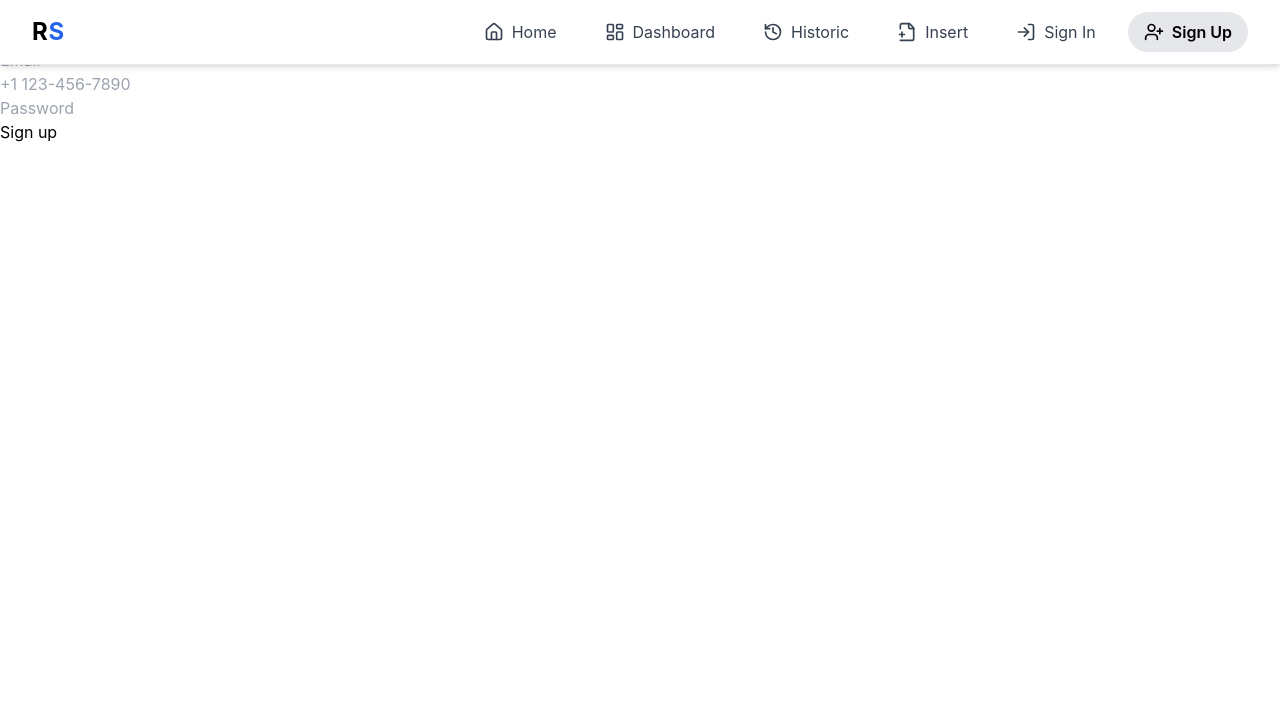
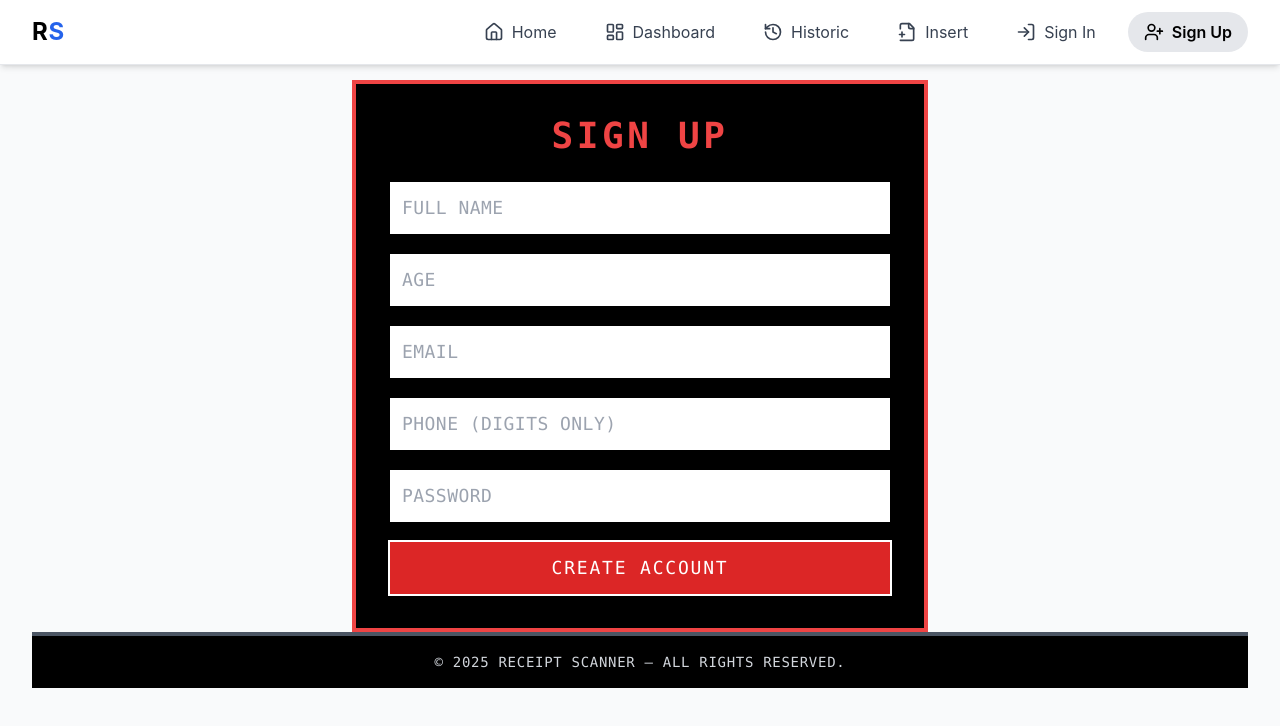
Before and after one commit to mthsdaher/receipt-scanner, a React (Create React App) app in the folder receipt-scanner-frontend/: page /signup in a window 1280 px wide. Shown: the top 726 px of the page. Built offline with nearby package versions, Linux system fonts and the light colour scheme.

Commit message:
Refactor layout structure by adding Layout component to Dashboard, Home, Signin, and Signup pages; implement Footer component for consistent page footer.

```diff
--- /dev/null
+++ b/receipt-scanner-frontend/src/components/Footer.tsx
@@ -0,0 +1,9 @@
+const Footer = () => {
+    return (
+      <footer className="bg-black text-gray-300 border-t-4 border-gray-600 py-4 text-center uppercase tracking-wider font-mono text-sm">
+        <p>© 2025 Receipt Scanner — All rights reserved.</p>
+      </footer>
+    );
+  };
+
+  export default Footer;
--- /dev/null
+++ b/receipt-scanner-frontend/src/components/Layout.tsx
@@ -0,0 +1,17 @@
+import React from 'react';
+import Footer from './Footer.tsx';
+
+interface LayoutProps {
+  children: React.ReactNode;
+}
+
+const Layout: React.FC<LayoutProps> = ({ children }) => {
+  return (
+    <div className="pt-20 px-4 sm:px-6 lg:px-8 min-h-screen bg-gray-50">
+      {children}
+      <Footer />
+    </div>
+  );
+};
+
+export default Layout;
--- a/receipt-scanner-frontend/src/pages/Home/Home.tsx
+++ b/receipt-scanner-frontend/src/pages/Home/Home.tsx
@@ -1,10 +1,10 @@
 import React from 'react';
 import { Link } from 'react-router-dom';
+import Layout from '../../components/Layout.tsx';
 
 const Home = () => {
   return (
-    <>
-      <div className="min-h-screen bg-gray-100 flex flex-col">
+    <Layout>
       <main className="container mx-auto flex-grow p-6 flex flex-col items-center justify-center">
         <h2 className="text-3xl font-semibold mb-6 text-gray-800">Welcome to Receipt Scanner</h2>
         <p className="text-lg text-gray-600 mb-8 text-center max-w-lg">
@@ -31,12 +31,7 @@ const Home = () => {
           </Link>
         </div>
       </main>
-
-        <footer className="bg-gray-800 text-white p-4 text-center">
-          <p>© 2025 Receipt Scanner. All rights reserved.</p>
-        </footer>
-      </div>
-    </>
+    </Layout>
   );
 };
 
--- a/receipt-scanner-frontend/src/pages/Signin/Signin.tsx
+++ b/receipt-scanner-frontend/src/pages/Signin/Signin.tsx
@@ -4,8 +4,8 @@ import { toast, ToastContainer } from 'react-toastify';
 import 'react-toastify/dist/ReactToastify.css';
 import { useNavigate } from 'react-router-dom';
 import { z } from 'zod';
+import Layout from '../../components/Layout.tsx';
 
-// Define the schema for sign-in form data
 const signinSchema = z.object({
   email: z.string().email('Invalid email address'),
   password: z.string().min(6, 'Password must be at least 6 characters long'),
@@ -16,62 +16,61 @@ const Signin: React.FC = () => {
   const [password, setPassword] = useState('');
   const navigate = useNavigate();
 
-  // Handle form submission with validation and API call
   const handleSignin = async (e: React.FormEvent) => {
     e.preventDefault();
-    try {
-      // Validate form data using Zod schema
+
     const result = signinSchema.safeParse({ email, password });
+
     if (!result.success) {
-        // Display validation errors via toast notifications
-        result.error.errors.forEach((error) => {
-          toast.error(error.message);
-        });
+      result.error.errors.forEach((error) => toast.error(error.message));
       return;
     }
 
-      // Make API call to login endpoint if validation passes
+    try {
       const response = await axios.post('http://localhost:3002/api/users/login', {
         email,
         password,
       });
-      // Store token in localStorage for authentication
+
       localStorage.setItem('token', response.data.token);
       toast.success('You are logged in!');
-      // Redirect to dashboard on successful login
       navigate('/dashboard');
     } catch (error: any) {
-      // Handle API errors or unexpected issues
       toast.error(error.response?.data?.message || 'Error during login');
     }
   };
 
   return (
-    <div>
-      <h2>Login</h2>
-      <form onSubmit={handleSignin}>
-        {/* Email input field */}
+    <Layout>
+      <div className="max-w-md mx-auto bg-white p-8 rounded shadow-md">
+        <h2 className="text-2xl font-bold mb-6 text-center text-gray-800">Sign In</h2>
+        <form onSubmit={handleSignin} className="space-y-4">
           <input
             type="email"
             placeholder="Email"
+            className="w-full p-3 border border-gray-300 rounded focus:outline-none focus:ring-2 focus:ring-blue-500"
             value={email}
             onChange={(e) => setEmail(e.target.value)}
             required
           />
-        {/* Password input field */}
           <input
             type="password"
             placeholder="Password"
+            className="w-full p-3 border border-gray-300 rounded focus:outline-none focus:ring-2 focus:ring-blue-500"
             value={password}
             onChange={(e) => setPassword(e.target.value)}
             required
           />
-        {/* Submit button */}
-        <button type="submit">Enter</button>
+          <button
+            type="submit"
+            className="w-full bg-blue-600 text-white py-3 rounded hover:bg-blue-700 transition duration-300"
+          >
+            Enter
+          </button>
         </form>
-      {/* Toast container for displaying notifications */}
-      <ToastContainer />
       </div>
+      <ToastContainer position="top-right" autoClose={3000} />
+    </Layout>
   );
 };
 
--- a/receipt-scanner-frontend/src/pages/Signup/Signup.tsx
+++ b/receipt-scanner-frontend/src/pages/Signup/Signup.tsx
@@ -1,6 +1,7 @@
 import React, { useState } from 'react';
+import axios from 'axios';
 import { z } from 'zod';
-import axios from 'axios';
+import Layout from '../../components/Layout.tsx';
 
 const passwordRegex = /^(?=.*[a-z])(?=.*[A-Z])(?=.*\d)(?=.*[!@#$%^&*])[A-Za-z\d!@#$%^&*]{8,}$/;
 const cellNumberRegex = /^\d+$/;
@@ -13,7 +14,7 @@ const signupSchema = z.object({
   password: z
     .string()
     .min(8, 'Password must be at least 8 characters')
-    .regex(passwordRegex, 'Password must contain at least one uppercase letter, one lowercase letter, one number, and one special character (!@#$%^&*)'), // password regex for security
+    .regex(passwordRegex, 'Password must contain uppercase, lowercase, number and special character (!@#$%^&*)'),
 });
 
 const Signup: React.FC = () => {
@@ -23,13 +24,13 @@ const Signup: React.FC = () => {
     email: '',
     cellNumber: '',
     password: '',
-  }); // Initialize state object to manage form input values with useState hook
+  });
 
-  const [errors, setErrors] = useState<{ [key: string]: string }>({}); // State to store validation errors as a type-safe object
+  const [errors, setErrors] = useState<{ [key: string]: string }>({});
 
   const handleChange = (e: React.ChangeEvent<HTMLInputElement>) => {
-    const { name, value } = e.target; // Destructure event target to extract input name and value
-    setFormData({ ...formData, [name]: value }); // Update formData state immutably with the new input value
+    const { name, value } = e.target;
+    setFormData({ ...formData, [name]: value });
   };
 
   const handleSubmit = async (e: React.FormEvent) => {
@@ -45,8 +46,6 @@ const Signup: React.FC = () => {
     } else {
       setErrors({});
       try {
-        console.log('Form submitted:', formData);
-
         const response = await axios.post('http://localhost:3002/api/users/signup', {
           fullName: formData.fullName,
           age: Number(formData.age),
@@ -56,8 +55,7 @@ const Signup: React.FC = () => {
         });
 
         console.log('✅ User created:', response.data);
-        alert('Verify code');
-
+        alert('Check your email or use the code to activate your account.');
       } catch (error: any) {
         console.error('❌ Error creating user:', error.response?.data || error.message);
         alert('Error: ' + (error.response?.data?.message || error.message));
@@ -65,62 +63,69 @@ const Signup: React.FC = () => {
     }
   };
 
-
   return (
-    <form onSubmit={handleSubmit}>
-      <div>
+    <Layout>
+      <div className="max-w-xl mx-auto bg-black text-white p-8 space-y-6 font-mono border-4 border-red-500">
+        <h1 className="text-4xl font-bold uppercase tracking-widest text-red-500 text-center">
+          Sign Up
+        </h1>
+        <form onSubmit={handleSubmit} className="flex flex-col gap-4">
           <input
             name="fullName"
-          placeholder="Full Name"
+            placeholder="FULL NAME"
+            className="bg-white text-black p-3 text-lg uppercase tracking-wide border-2 border-black"
             value={formData.fullName}
             onChange={handleChange}
-          required
-        /> {}
-        {errors.fullName && <span>{errors.fullName}</span>}
-      </div>
-      <div>
+          />
+          {errors.fullName && <p className="text-red-400 text-sm">{errors.fullName}</p>}
+
           <input
             name="age"
-          placeholder="Age"
+            placeholder="AGE"
+            className="bg-white text-black p-3 text-lg uppercase tracking-wide border-2 border-black"
             value={formData.age}
             onChange={handleChange}
-          required
-        /> {}
-        {errors.age && <span>{errors.age}</span>}
-      </div>
-      <div>
+          />
+          {errors.age && <p className="text-red-400 text-sm">{errors.age}</p>}
+
           <input
             name="email"
-          placeholder="Email"
+            type="email"
+            placeholder="EMAIL"
+            className="bg-white text-black p-3 text-lg uppercase tracking-wide border-2 border-black"
             value={formData.email}
             onChange={handleChange}
-          required
-        /> {}
-        {errors.email && <span>{errors.email}</span>}
-      </div>
-      <div>
+          />
+          {errors.email && <p className="text-red-400 text-sm">{errors.email}</p>}
+
           <input
             name="cellNumber"
-          placeholder="+1 123-456-7890"
+            placeholder="PHONE (DIGITS ONLY)"
+            className="bg-white text-black p-3 text-lg uppercase tracking-wide border-2 border-black"
             value={formData.cellNumber}
             onChange={handleChange}
-          required
-        /> {}
-        {errors.cellNumber && <span>{errors.cellNumber}</span>} {/* Display cellNumber validation error if present */}
-      </div>
-      <div>
+          />
+          {errors.cellNumber && <p className="text-red-400 text-sm">{errors.cellNumber}</p>}
+
           <input
             name="password"
             type="password"
-          placeholder="Password"
+            placeholder="PASSWORD"
+            className="bg-white text-black p-3 text-lg uppercase tracking-wide border-2 border-black"
             value={formData.password}
             onChange={handleChange}
-          required
-        /> {}
-        {errors.password && <span>{errors.password}</span>} {}
+          />
+          {errors.password && <p className="text-red-400 text-sm">{errors.password}</p>}
+
+          <button
+            type="submit"
+            className="bg-red-600 hover:bg-red-800 text-white py-3 uppercase text-lg tracking-widest border-2 border-white transition"
+          >
+            CREATE ACCOUNT
+          </button>
+        </form>
       </div>
-      <button type="submit">Sign up</button> {}
-    </form>
+    </Layout>
   );
 };
 
```
Also changed, not shown: receipt-scanner-frontend/src/pages/Dashboard/Dashboard.tsx (+42 -28 lines). Lines whose indentation alone changed are shown as unchanged.
